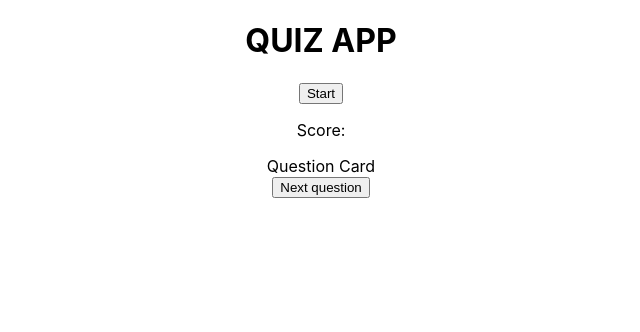
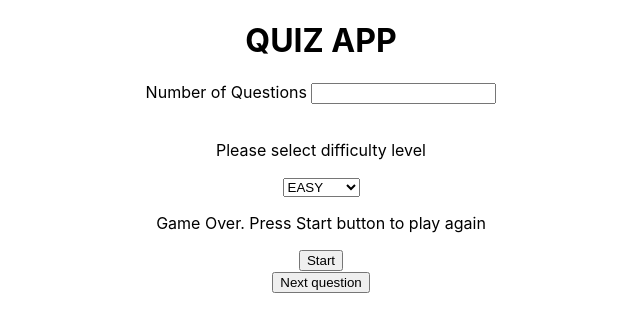
Before and after one commit to shubhanginaik/incredibles-typescript-quiz-app, a React (Create React App) app: page / in a window 1280 px wide. Shown: the top 332 px of the page, without its empty margins (319-959 px from the left). Built offline with nearby package versions, Linux system fonts and the light colour scheme.

Commit message:
changes for calling external API

```diff
--- a/src/API.ts
+++ b/src/API.ts
@@ -1,30 +1,31 @@
 import { shufflearray } from "./utils";
-export type Question ={
+export type Question = {
   categoty: string;
   correct_answer: string;
-    difficulty:string;
+  difficulty: string;
   incorrect_answers: string[];
   question: string;
   type: string;
-}
-export type QuestionState= Question & {answers: string[]};
+};
+export type QuestionState = Question & { answers: string[] };
 
-export enum Difficulty{
+export enum Difficulty {
   EASY = "easy",
   MEDIUM = "medium",
-    HARD = "hard"
+  HARD = "hard",
 }
 
-export const fetchQuizQuestions= async (amount:number,difficulty:Difficulty)=>{
-    const endpoint =`https://opentdb.com/api.php?amount=${amount}&difficulty=${difficulty}&type=multiple`
-    const data = await(await fetch(endpoint)).json();
-    return data.results.map((question:Question)=>(
-        {
+export const fetchQuizQuestions = async (
+  amount: number,
+  difficulty: string
+) => {
+  const endpoint = `https://opentdb.com/api.php?amount=${amount}&difficulty=${difficulty}&type=multiple`;
+  const data = await (await fetch(endpoint)).json();
+  return data.results.map((question: Question) => ({
     ...question,
     answers: shufflearray([
       ...question.incorrect_answers,
-                question.correct_answer
+      question.correct_answer,
     ]),
-        }
-    ))
-}
+  }));
+};
--- a/src/App.tsx
+++ b/src/App.tsx
@@ -1,40 +1,73 @@
-import React,{useState} from 'react';
-import './App.css';
+import React, { useState } from "react";
+import "./App.css";
 
-import {fetchQuizQuestions} from './API';
+import { fetchQuizQuestions } from "./API";
 
-import QuestionCard from './components/QuestionCard';
+import QuestionCard from "./components/QuestionCard";
 
 //type
-import { QuestionState, Difficulty } from './API';
-
-const TOTAL_QUESTIONS=10;
+import { QuestionState, Difficulty } from "./API";
+export type AnswerObj = {
+  question: string;
+  answer: string; //user answer
+  correct: boolean; //tell if user answered correctly
+  correctAnswer: string;
+};
 function App() {
-  const [loading ,setLoading] = useState(false);
+  const [loading, setLoading] = useState(false);
   const [gameOver, setGameOver] = useState(true);
-
+  const [TOTAL_QUESTIONS, setNoOfQuestions] = useState(0);
+  const [type, setType] = useState("easy");
+  const [userAnswers, setUserAnswers] = useState<AnswerObj[]>([]);
+  const [questions, setQuestions] = useState<QuestionState[]>([]);
   //console.log(fetchQuizQuestions(TOTAL_QUESTIONS,Difficulty.EASY));
 
-  const startTrivia = async ()=>{
+  const startTrivia = async () => {
     setLoading(true);
     setGameOver(false);
 
-    const newQuestions = await fetchQuizQuestions(
-      TOTAL_QUESTIONS,
-      Difficulty.EASY,
-    );
-    console.log(newQuestions)
-      setLoading(false);
-
-  }
-
+    const newQuestions = await fetchQuizQuestions(TOTAL_QUESTIONS, type);
+    console.log(newQuestions);
+    setLoading(false);
+  };
+  const questionNumberHandler = (event: React.ChangeEvent) => {
+    setNoOfQuestions(+(event.target as HTMLInputElement).value);
+  };
+  const typeHandler = (event: React.ChangeEvent) => {
+    console.log("type reached");
+    setType((event.target as HTMLSelectElement).value);
+  };
   return (
     <div className="App">
-  <h1>QUIZ APP</h1>
-  <button className="start" onClick={startTrivia}>Start</button>
-  <p className="score">Score:</p>
-  <QuestionCard />
-  <button>Next question</button>
+      <h1>QUIZ APP</h1>
+      <label>Number of Questions </label>
+      <input type="text" onChange={questionNumberHandler} />
+      <br></br>
+      <br></br>
+      <span>
+        <p>Please select difficulty level</p>
+        <select name="done" defaultValue="easy" onChange={typeHandler}>
+          <option value="easy">EASY</option>
+          <option value="medium">MEDIUM</option>
+          <option value="hard">HARD</option>
+        </select>
+      </span>
+      {!gameOver && <p>Score: </p>}
+      {userAnswers.length === TOTAL_QUESTIONS && (
+        <p>Game Over. Press Start button to play again</p>
+      )}
+      {(gameOver || userAnswers.length === TOTAL_QUESTIONS) && (
+        <button className="start" onClick={startTrivia}>
+          Start
+        </button>
+      )}
+      {loading && <p>Loading Trivias ... </p>}
+      {!loading &&
+        !gameOver &&
+        userAnswers.length !== TOTAL_QUESTIONS &&
+        questions.length > 0 && <QuestionCard />}
+      <br></br>
+      <button>Next question</button>
     </div>
   );
 }
```
Lines whose indentation alone changed are shown as unchanged.
